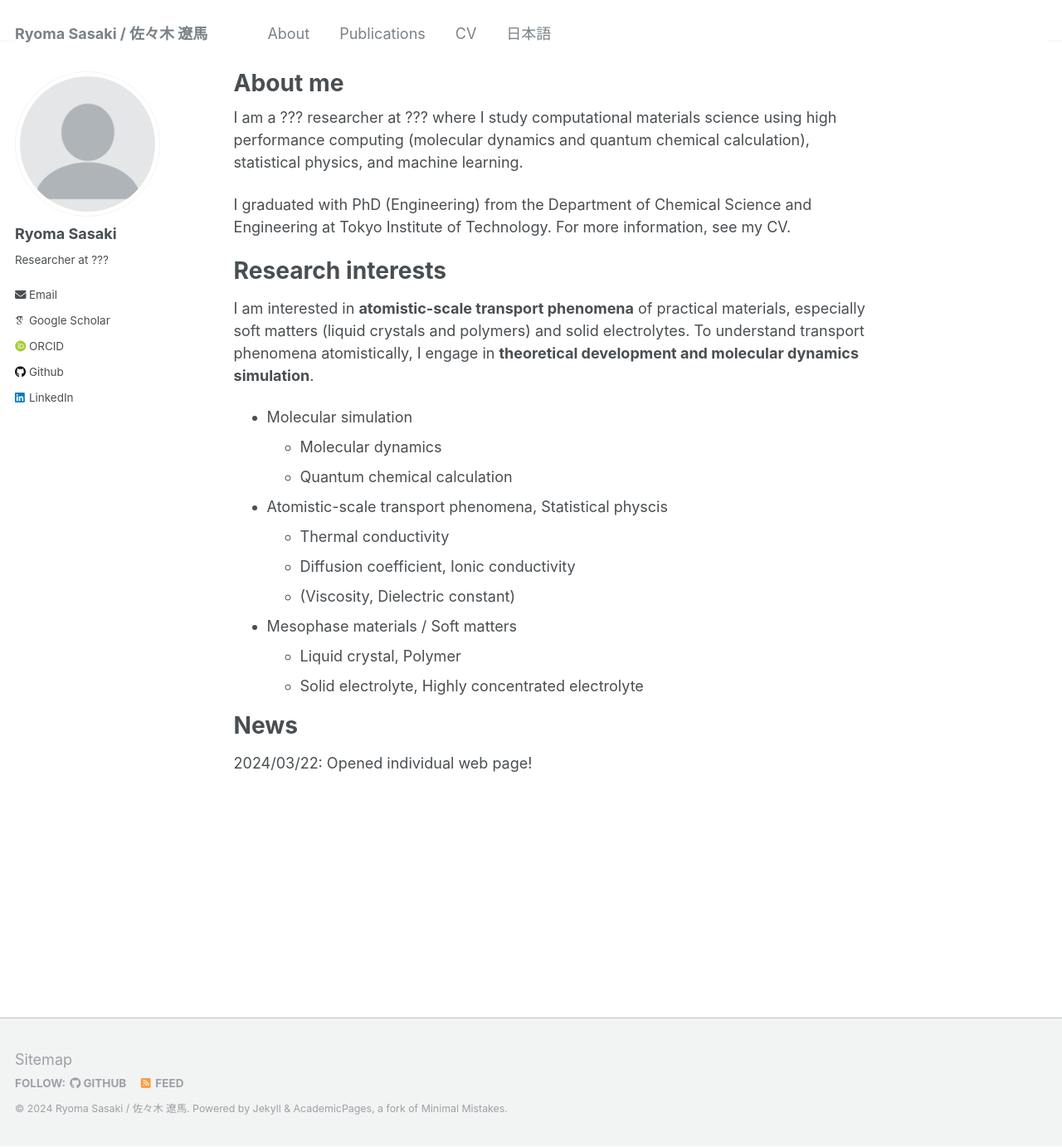
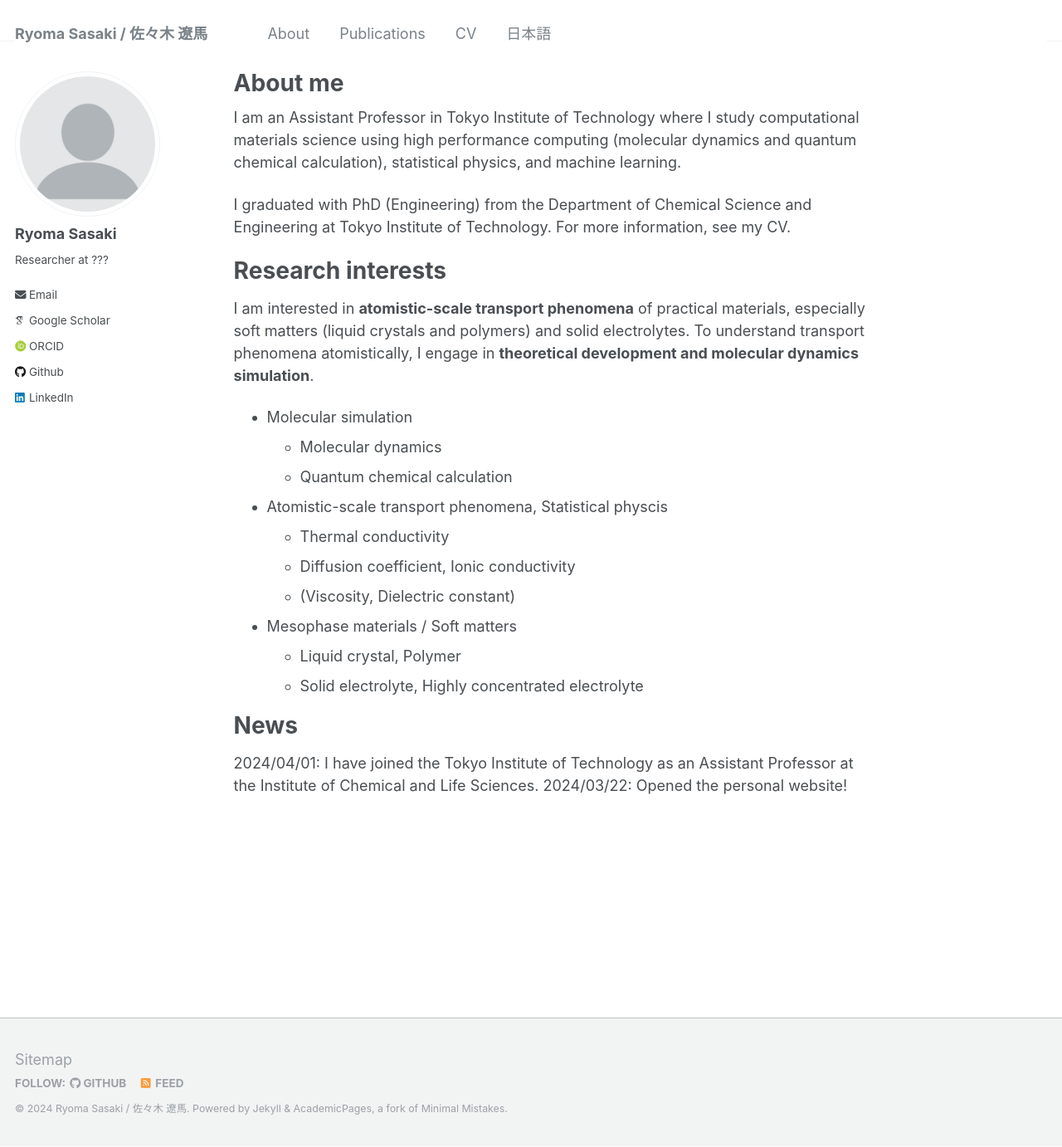
Before and after one commit to srak-uf/srak-uf.github.io, a Jekyll site: the page built from _pages/about.md, in a window 1280 px wide and 1382 px high. Shown: the whole window at 83% size. Built offline with Jekyll 4.4.1, drawn with Linux system fonts in a browser that asks for light colours; some web fonts are replaced.

Commit message:
Update about.md

```diff
--- a/_pages/about.md
+++ b/_pages/about.md
@@ -7,7 +7,7 @@ redirect_from:
   - /about.html
 ---
 
-I am a ??? researcher at ??? where I study computational materials science using high performance computing (molecular dynamics and quantum chemical calculation), statistical physics, and machine learning.
+I am an Assistant Professor in Tokyo Institute of Technology where I study computational materials science using high performance computing (molecular dynamics and quantum chemical calculation), statistical physics, and machine learning.
 
 I graduated with PhD (Engineering) from the Department of Chemical Science and Engineering at Tokyo Institute of Technology.
 For more information, see my CV.
@@ -29,5 +29,5 @@ I am interested in **atomistic-scale transport phenomena** of practical material
 
 News
 ======
-<!-- 2024/04/01: 東京工業大学の科学技術創成研究院・化学生命科学研究所にて助教として着任しました。   -->
-2024/03/22: Opened individual web page!
+2024/04/01: I have joined the Tokyo Institute of Technology as an Assistant Professor at the Institute of Chemical and Life Sciences.
+2024/03/22: Opened the personal website!
```
